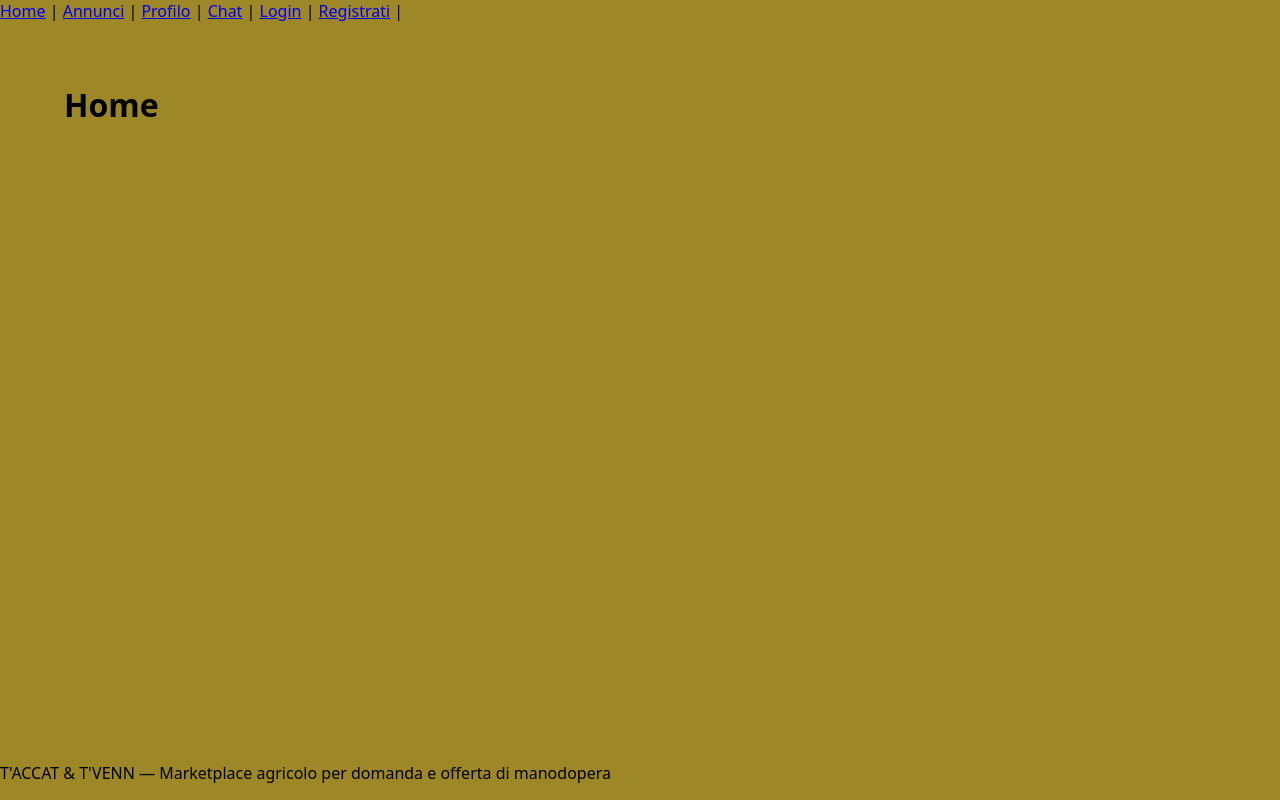
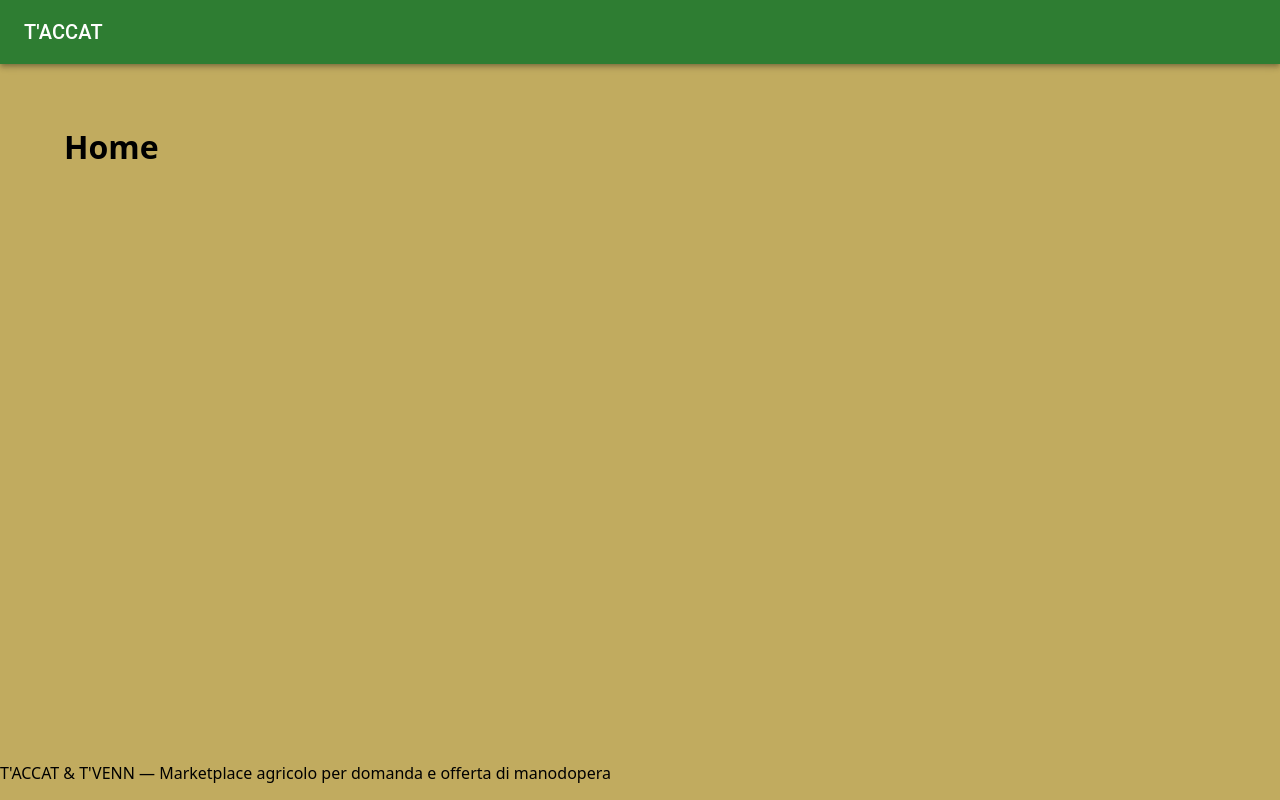
Before and after one commit to lup62/T-ACCAT-T-VENN, a React (Vite) app in the folder client/: page / in a window 1280 px wide. Built offline with nearby package versions, Linux system fonts and the light colour scheme.

Commit message:
correzione dei temi

```diff
--- a/client/src/components/Navbar.jsx
+++ b/client/src/components/Navbar.jsx
@@ -1,22 +1,16 @@
 import {Link} from 'react-router-dom'
+import { AppBar, Toolbar, Typography } from "@mui/material";
 
-function Navbar(){
+function Navbar() {
     return (
-        <nav>
-            <Link to="/">Home</Link>
-            {" | "}
-            <Link to="/annunci">Annunci</Link>
-            {" | "}
-            <Link to="/profilo">Profilo</Link>
-            {" | "}
-            <Link to="/chat">Chat</Link>
-            {" | "}
-            <Link to="/login">Login</Link>
-            {" | "}
-            <Link to="/register">Registrati</Link>
-            {" | "}
-        </nav>
-    )
+        <AppBar position="sticky">
+            <Toolbar>
+                <Typography variant="h6">
+                    T&apos;ACCAT
+                </Typography>
+            </Toolbar>
+        </AppBar>
+    );
 }
 
 export default Navbar;
--- a/client/src/theme/theme.js
+++ b/client/src/theme/theme.js
@@ -9,7 +9,7 @@ const theme = createTheme({
             main: "#ffb300",
         },
         background: {
-            default: "#9e8727",
+            default: "#c1ab5f",
             paper: "#ae4c4c",
         },
     },
```
